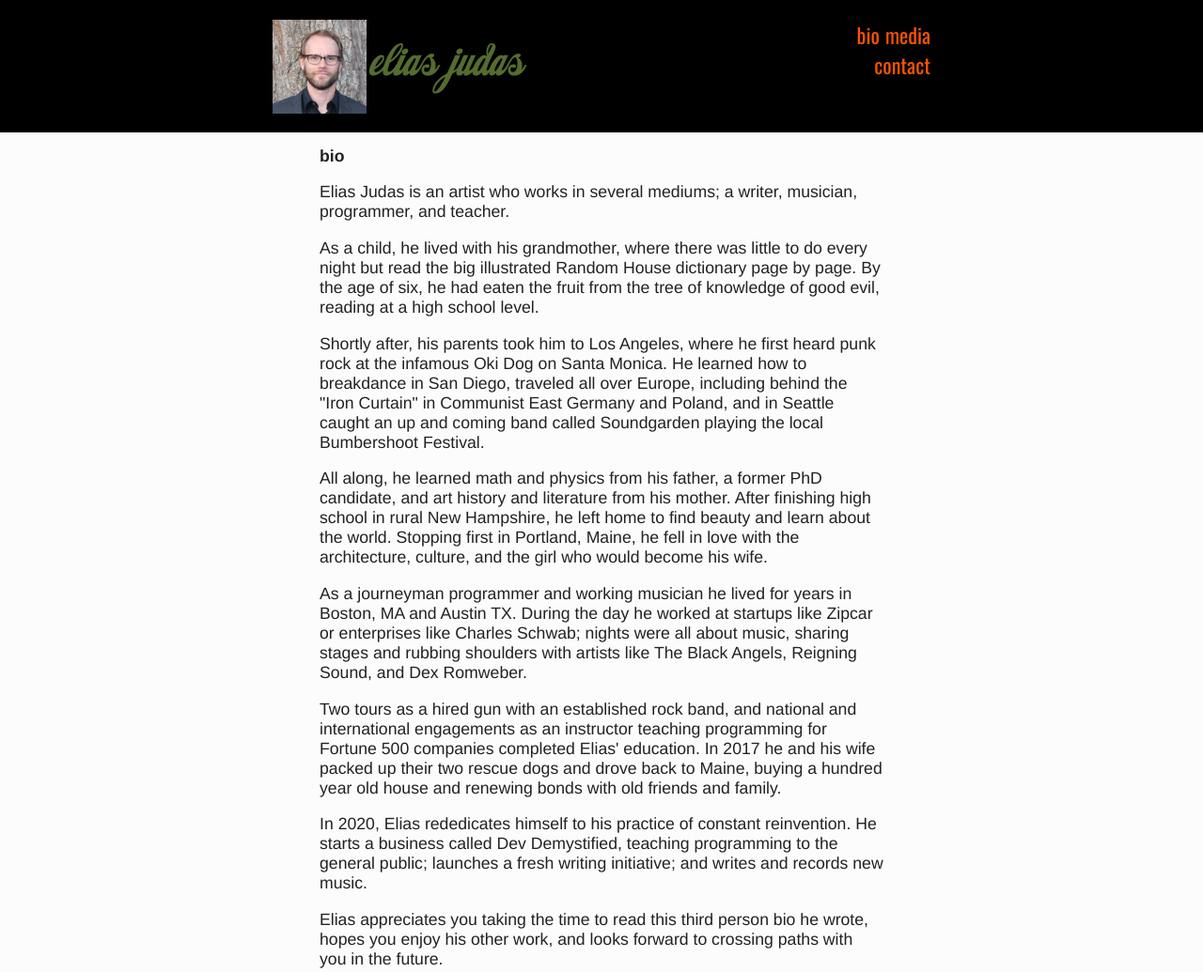
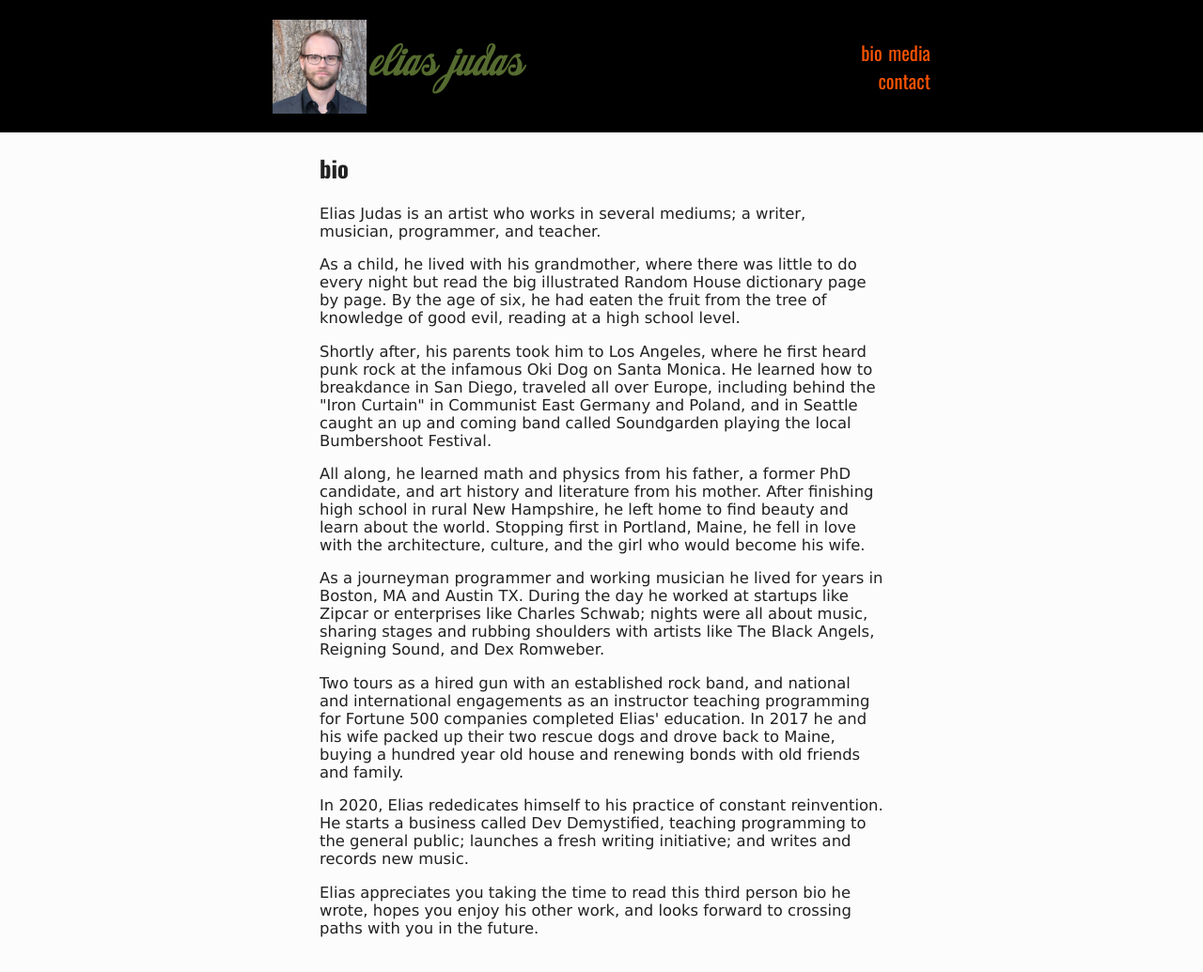
Before and after one commit to eliasjames/redesign, a plain HTML site: page index.html in a window 1280 px wide. Shown: the whole page at 94% size. After the commit the page ends 1014 px from the top, so only its background shows below. Drawn offline with nearby package versions, Linux system fonts and the light colour scheme.

Commit message:
fonts and header flexbox

```diff
--- a/main.css
+++ b/main.css
@@ -1,19 +1,17 @@
-h1, h2, h3, h4 {
-  font-size: 3em;
+body {
+  background-color: #fcfcfc;
+  color: #222;
+  font-family: Geneva, Helvetica, Arial, sans-serif;
+  font-size: 1.025em;
+  margin: 0;
+}
+h1, h2, h3, h4, nav a {
+  font-family: Futura, "Oswald", "Lucida Grande", Arial, sans-serif;
 }
 header .well, section .well {
   margin: 0 auto;
   max-width: 800px;
   width: 80%;
-}
-body {
-  background-color: #fcfcfc;
-  color: #222;
-  margin: 0;
-}
-body * {
-  font-family: Helvetica, Arial, sans-serif;
-  font-size: 1.025em;
 }
 header {
   background-color: black;
@@ -26,6 +24,7 @@ header .home-links {
   align-items: center;
 }
 header .well {
+  align-items: center;
   display: flex;
   justify-content: space-between;
   max-width: 700px;
@@ -37,7 +36,6 @@ nav {
 }
 nav a {
   color: #fc5400;
-  font-family: Futura, "Oswald", "Lucida Grande", Arial, sans-serif;
   text-decoration: none;
 }
 nav a:hover {
```
